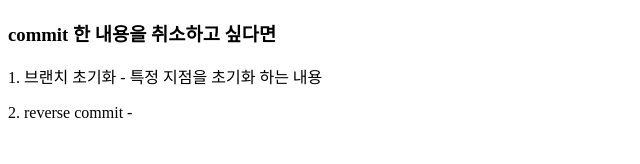
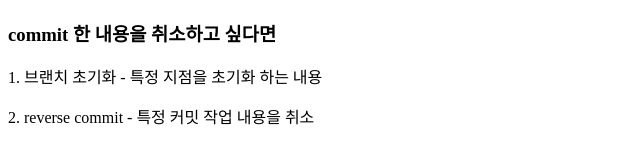
Before and after one commit to duswo0824/basic_project, a plain HTML site: page view/index.html in a window 1280 px wide. Shown: the whole page, without its empty margins (0-640 px from the left). Drawn offline with Linux system fonts and the light colour scheme.

Commit message:
2. reverse commit

```diff
--- a/view/index.html
+++ b/view/index.html
@@ -7,7 +7,7 @@
 <body>
     <h3>commit 한 내용을 취소하고 싶다면</h3>
     <p>1. 브랜치 초기화 - 특정 지점을 초기화 하는 내용</p>
-    <p>2. reverse commit - </p>
+    <p>2. reverse commit - 특정 커밋 작업 내용을 취소</p>
 </body>
 <script>
     let msg = "simple message";
```
